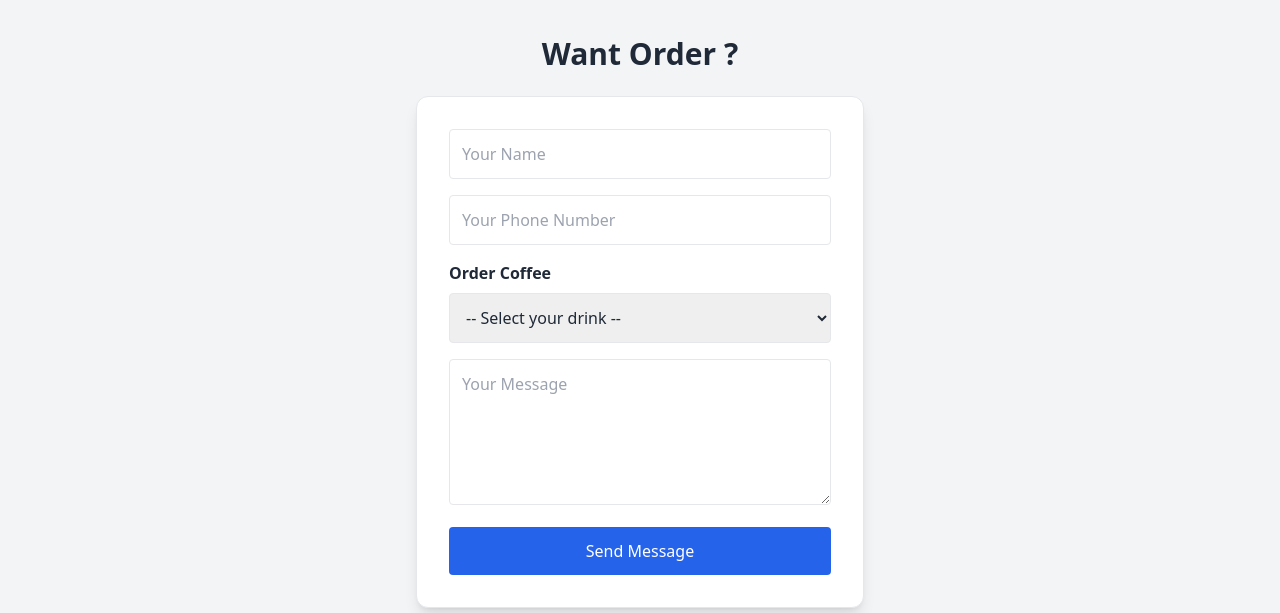
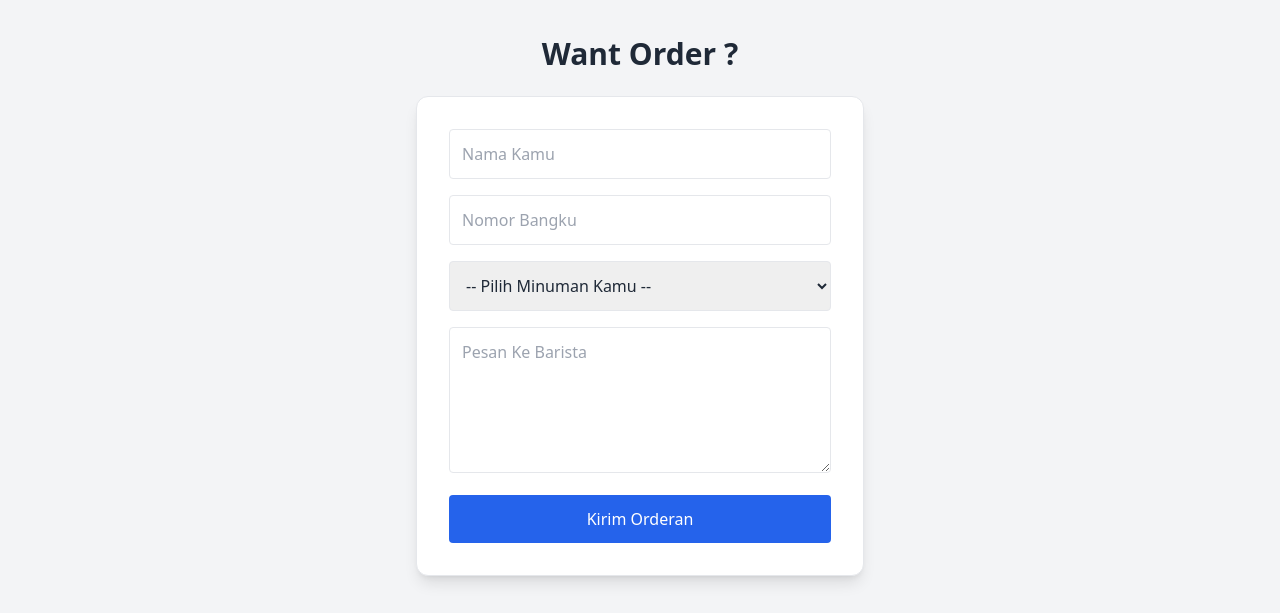
Before and after one commit to NERAZ2/itw2025_project2_253040043, a website: page index.html in a window 1280 px wide. Shown: the part 1920-2533 px from the top of the page. Drawn offline with nearby package versions, Linux system fonts and the light colour scheme.

Commit message:
Mengganti bahasa di bagian contact

```diff
--- a/index.html
+++ b/index.html
@@ -150,22 +150,21 @@
     <h2 class="text-3xl font-bold mb-6">Want Order ?</h2>
 
     <form class="bg-white p-8 rounded-xl shadow-lg border border-gray-200 space-y-4 mb-10 max-w-md mx-auto">
-      <input type="text" placeholder="Your Name" class="w-full p-3 border rounded focus:outline-none focus:ring-2 focus:ring-blue-600">
-      <input type="tel" placeholder="Your Phone Number" class="w-full p-3 border rounded focus:outline-none focus:ring-2 focus:ring-blue-600">
+      <input type="text" placeholder="Nama Kamu" class="w-full p-3 border rounded focus:outline-none focus:ring-2 focus:ring-blue-600">
+      <input type="number" placeholder="Nomor Bangku" class="w-full p-3 border rounded focus:outline-none focus:ring-2 focus:ring-blue-600">
 
       <div>
-        <label class="block text-left font-semibold mb-2">Order Coffee</label>
         <select class="w-full p-3 border rounded focus:outline-none focus:ring-2 focus:ring-blue-600">
-          <option value="">-- Select your drink --</option>
+          <option value="">-- Pilih Minuman Kamu --</option>
           <option value="Mr.Moonducks">Mr.Moonducks</option>
           <option value="OSM Tea">OSM Tea</option>
           <option value="Mojito Lemon Vanilla">Mojito Lemon Vanilla</option>
         </select>
       </div>
 
-      <textarea placeholder="Your Message" rows="5" class="w-full p-3 border rounded focus:outline-none focus:ring-2 focus:ring-blue-600"></textarea>
+      <textarea placeholder="Pesan Ke Barista" rows="5" class="w-full p-3 border rounded focus:outline-none focus:ring-2 focus:ring-blue-600"></textarea>
 
-      <button class="w-full bg-blue-600 text-white py-3 rounded hover:bg-blue-700 transition">Send Message</button>
+      <button class="w-full bg-blue-600 text-white py-3 rounded hover:bg-blue-700 transition">Kirim Orderan</button>
     </form>
 
     <div class="bg-white p-6 rounded-lg shadow">
```
